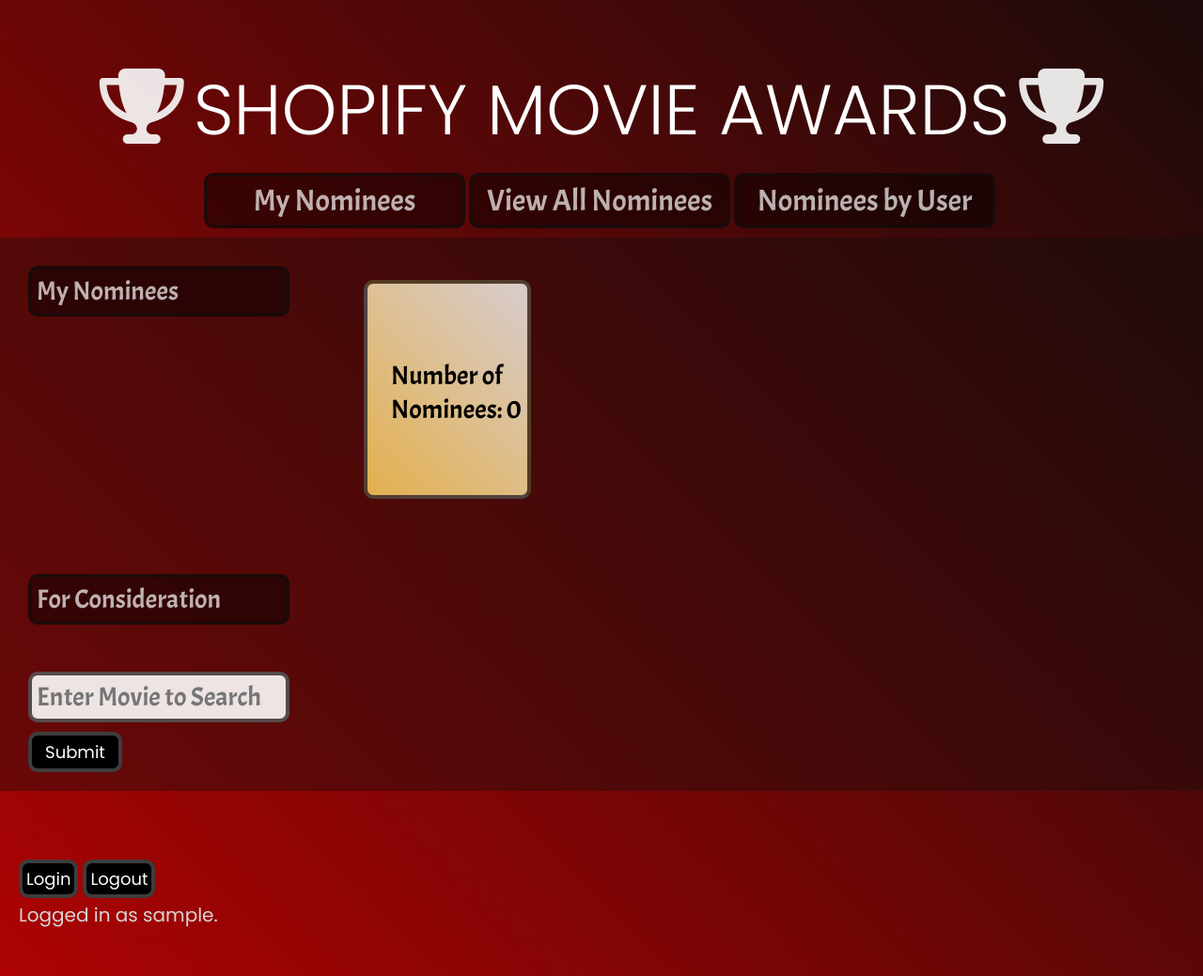
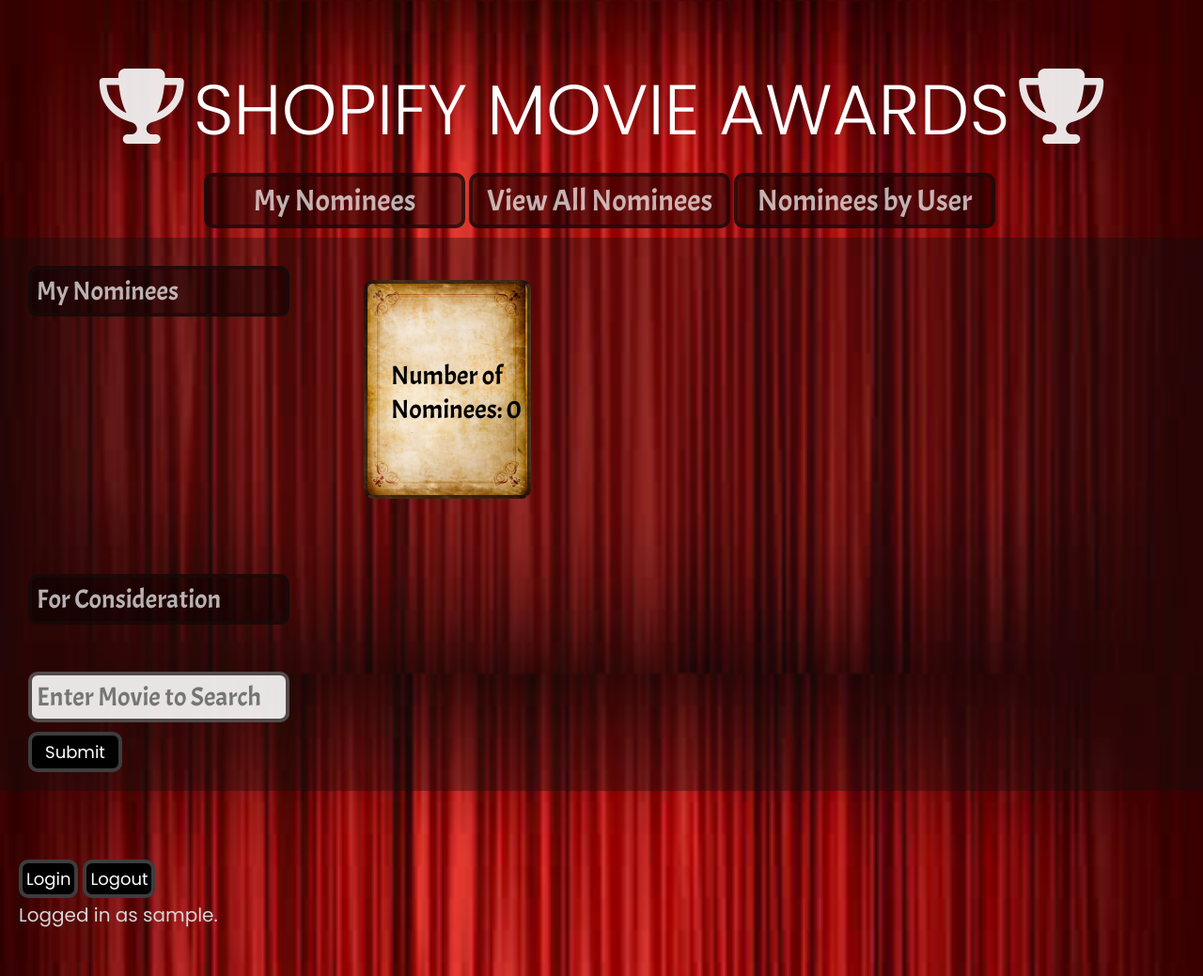
Before and after one commit to tfalba/movie-challenge, a Django app: page / in a window 1280 px wide. Shown: the whole page at 94% size. Run offline with Django 3.2, Linux system fonts and the light colour scheme; the visitor is signed in with stand-in values (Sample User, id 1); data that the repository does not hold is empty; some libraries are stand-ins or nearby versions.

Commit message:
added aws image files

```diff
--- a/shopify/settings.py
+++ b/shopify/settings.py
@@ -28,6 +28,10 @@
 
 # SECURITY WARNING: keep the secret key used in production secret!
 SECRET_KEY = env('SECRET_KEY')
+AWS_ACCESS_KEY_ID = env('AWS_ACCESS_KEY_ID')
+AWS_SECRET_ACCESS_KEY = env('AWS_SECRET_ACCESS_KEY')
+S3_BUCKET_NAME = env('S3_BUCKET_NAME')
+
 
 # SECURITY WARNING: don't run with debug turned on in production!
 DEBUG = True
--- a/static/css/styles-project.css
+++ b/static/css/styles-project.css
@@ -10,9 +10,10 @@
   color: #d7d5d5;
   display: flex;
   flex-direction: column;
-  /* background-image: url("../images/red-curtain-background.jpeg");
-  background-size: contain; */
-  background-image: linear-gradient(45deg, rgb(173, 3, 3), rgb(27, 10, 10));
+  background-image: url("https://s3.amazonaws.com/movie-database-assets/images/red-curtain-background.jpeg");
+  /* background-image: url("../images/red-curtain-background.jpeg");  */
+  background-size: contain;
+  /* background-image: linear-gradient(45deg, rgb(173, 3, 3), rgb(27, 10, 10)); */
 }
 
 .header {
@@ -159,9 +160,10 @@
 .flip-card-back {
   color: black;
   transform: rotateY(180deg);
-  /* background-image: url("../images/paper-background.jpg");
-  background-size: contain; */
-  background-image: linear-gradient(45deg, #e3b04e, rgb(241 233 233 / 88%));
+  /* background-image: url("../images/paper-background.jpg"); */
+  background-size: contain;
+  background-image: url("https://movie-database-assets.s3.amazonaws.com/images/paper-background.jpg");
+  /* background-image: linear-gradient(45deg, #e3b04e, rgb(241 233 233 / 88%)); */
   font-size: 30px;
   font-family: 'Indie Flower', cursive;
   /* font-weight: 800; */
@@ -239,7 +241,9 @@
   margin-top: 15px;
   /* background-image: url("../images/paper-background.jpg");
   background-size: cover; */
-  background-image: linear-gradient(45deg, #e3b04e, rgb(241 233 233 / 88%));
+  /* background-image: linear-gradient(45deg, #e3b04e, rgb(241 233 233 / 88%)); */
+  background-size: contain;
+  background-image: url("https://movie-database-assets.s3.amazonaws.com/images/paper-background.jpg");
 
 
   height: 140px;
@@ -256,8 +260,9 @@
   margin-top: 15px;
   /* background-image: url(../images/paper-background.jpg); */
   /* background-size: cover; */
-  background-image: linear-gradient(45deg, #e3b04e, rgb(241 233 233 / 88%));
-
+  /* background-image: linear-gradient(45deg, #e3b04e, rgb(241 233 233 / 88%)); */
+  background-size: contain;
+  background-image: url("https://movie-database-assets.s3.amazonaws.com/images/paper-background.jpg");
 
   height: 350px;
   color: black;
```
